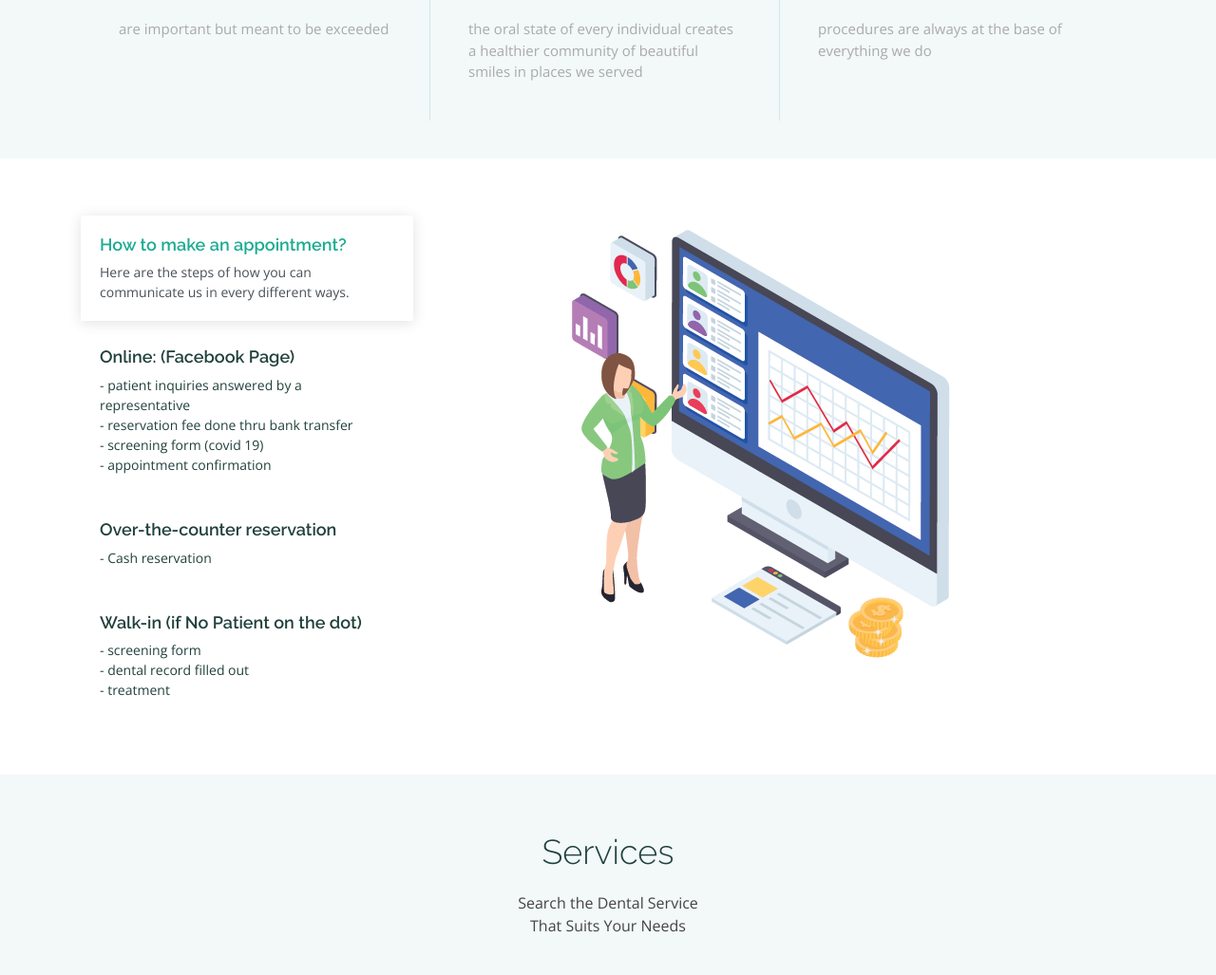
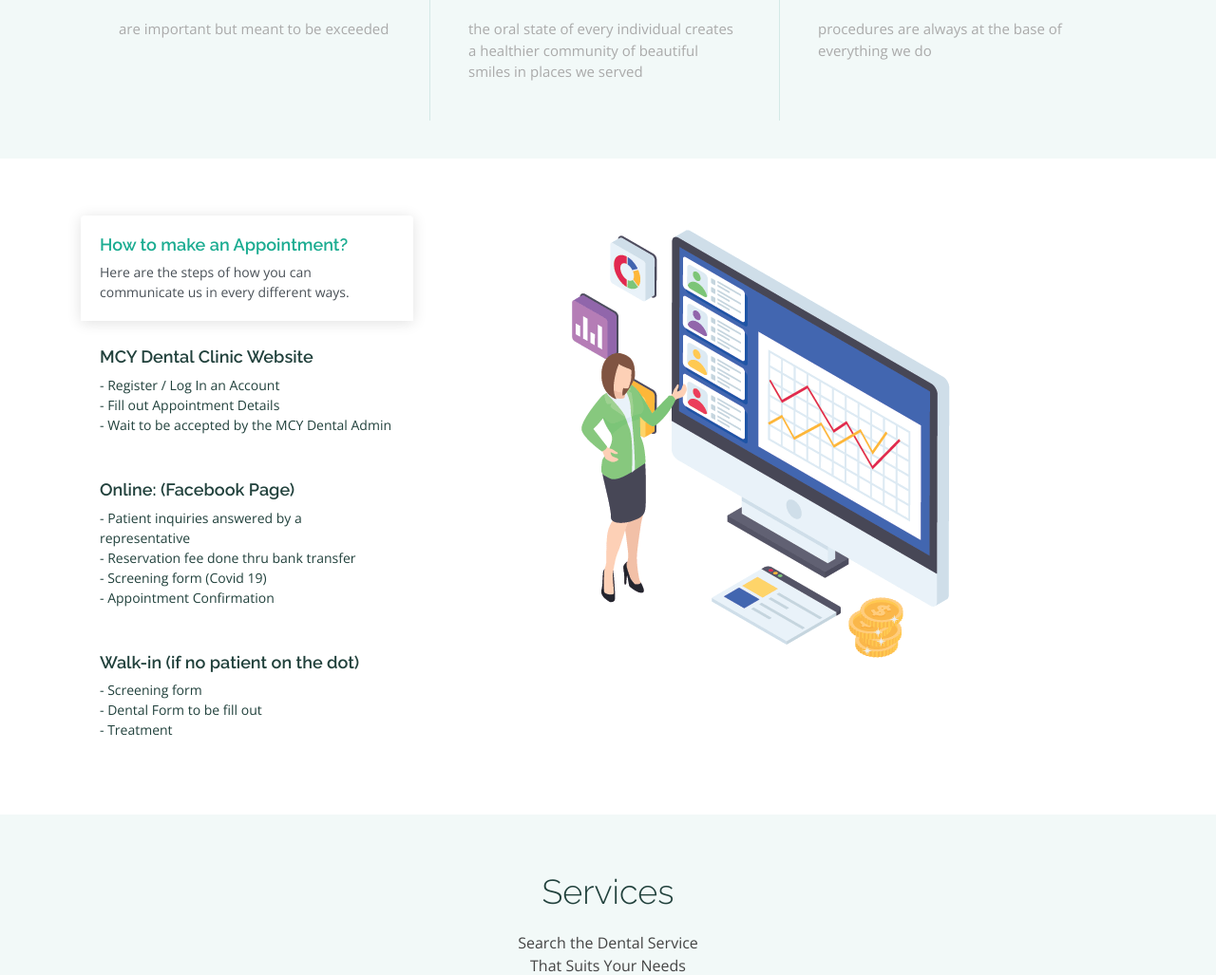
Before and after one commit to Jimwell1o1/CRMS, a PHP site: page /CRMS/ in a window 1280 px wide. Shown: the part 1988-3015 px from the top of the page at 95% size. Run offline with PHP 8.4, Linux system fonts and the light colour scheme; some libraries are stand-ins or nearby versions.

Commit message:
Update index.php

```diff
--- a/index.php
+++ b/index.php
@@ -256,31 +256,34 @@
             <ul class="nav nav-tabs flex-column">
               <li class="nav-item">
                 <a class="nav-link active show" data-toggle="tab" href="#tab-1">
-                  <h4>How to make an appointment?</h4>
+                  <h4>How to make an Appointment?</h4>
                   <p>Here are the steps of how you can communicate us in every different ways.</p>
+                </a>
+              </li>
+
+              <li class="nav-item mt-2">
+                <a class="nav-link" data-toggle="tab" href="#tab-3">
+                  <h4>MCY Dental Clinic Website</h4>
+                  <p>- Register / Log In an Account<br>
+                  <p>- Fill out Appointment Details<br>
+                  <p>- Wait to be accepted by the MCY Dental Admin</p>
                 </a>
               </li>
               <li class="nav-item mt-2">
                 <a class="nav-link" data-toggle="tab" href="#tab-2">
                   <h4>Online: (Facebook Page)</h4>
-                  <p>- patient inquiries answered by a representative <br>
-                    - reservation fee done thru bank transfer <br>
-                    - screening form (covid 19) <br>
-                    - appointment confirmation <br></p>
-                </a>
-              </li>
-              <li class="nav-item mt-2">
-                <a class="nav-link" data-toggle="tab" href="#tab-3">
-                  <h4>Over-the-counter reservation</h4>
-                  <p>- Cash reservation</p>
+                  <p>- Patient inquiries answered by a representative <br>
+                    - Reservation fee done thru bank transfer <br>
+                    - Screening form (Covid 19) <br>
+                    - Appointment Confirmation <br></p>
                 </a>
               </li>
               <li class="nav-item mt-2">
                 <a class="nav-link" data-toggle="tab" href="#tab-4">
-                  <h4>Walk-in (if No Patient on the dot)</h4>
-                  <p>- screening form <br>
-                    - dental record filled out <br>
-                    - treatment</p>
+                  <h4>Walk-in (if no patient on the dot)</h4>
+                  <p>- Screening form <br>
+                    - Dental Form to be fill out <br>
+                    - Treatment</p>
                 </a>
               </li>
             </ul>
```
